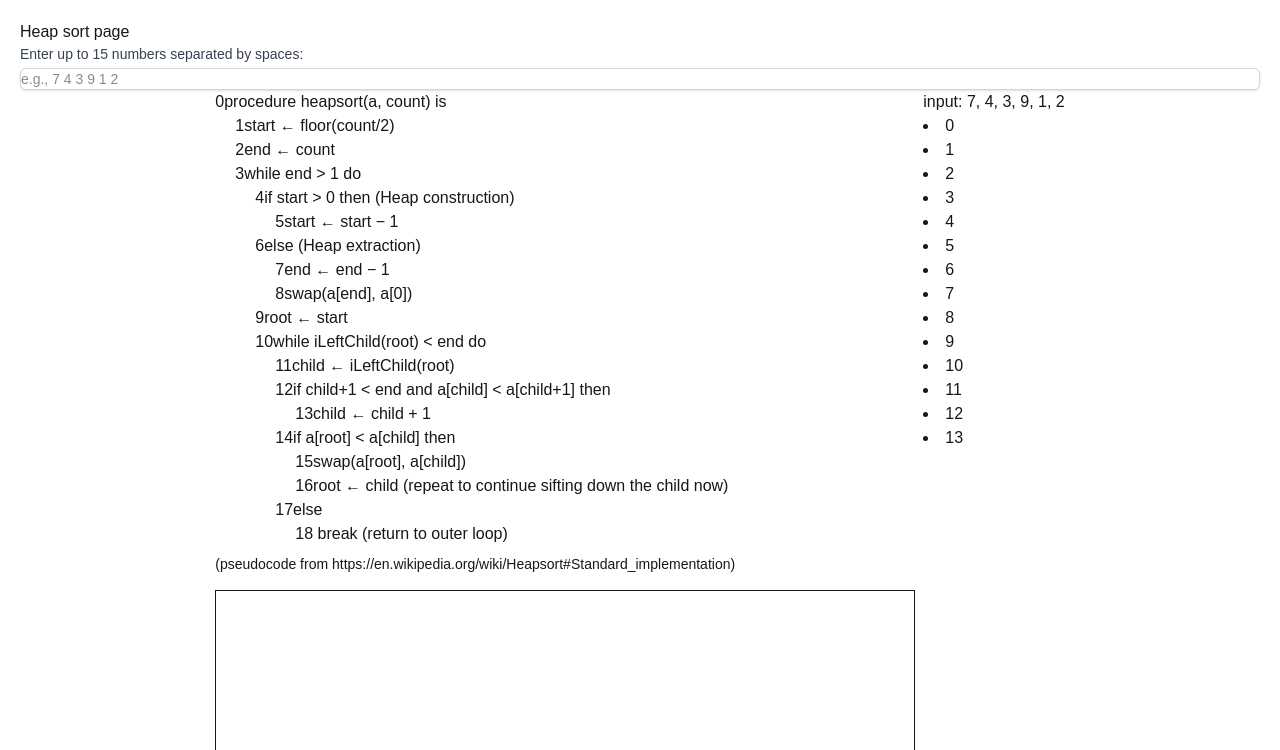
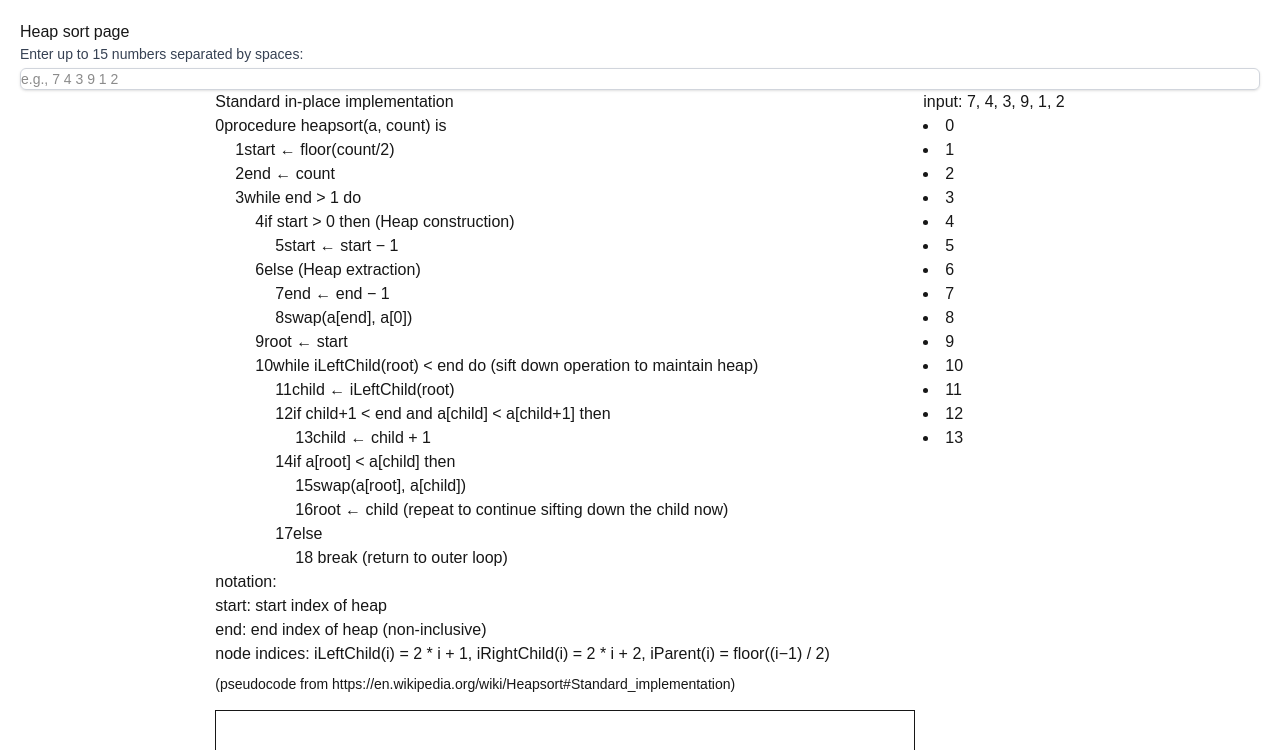
Before and after one commit to angihe93/algo-app, a Next.js app: page /heapsort in a window 1280 px wide. Shown: the top 750 px of the page. Built offline with nearby package versions, Linux system fonts and the light colour scheme.

Commit message:
algo info, notation

```diff
--- a/src/app/codeStrings.ts
+++ b/src/app/codeStrings.ts
@@ -13,7 +13,7 @@ export const heapsortCode: CodeLine[] = [
     { stepNum: 8, indents: 3, codeStr: "swap(a[end], a[0])" },
     //   { codeStr: "        (The following is siftDown(a, start, end))" },
     { stepNum: 9, indents: 2, codeStr: "root ← start" },
-    { stepNum: 10, indents: 2, codeStr: "while iLeftChild(root) < end do" },
+    { stepNum: 10, indents: 2, codeStr: "while iLeftChild(root) < end do    (sift down operation to maintain heap)" },
     { stepNum: 11, indents: 3, codeStr: "child ← iLeftChild(root)" },
     //   { codeStr: "            (If there is a right child and that child is greater)" },
     { stepNum: 12, indents: 3, codeStr: "if child+1 < end and a[child] < a[child+1] then" },
--- a/src/app/heapsort/page.tsx
+++ b/src/app/heapsort/page.tsx
@@ -273,12 +273,19 @@ export default function HeapSortPage() {
             <div className="flex gap-2 justify-center text-left">
                 <div>
                     <ul>
+                        <h3>Standard in-place implementation</h3>
                         {heapsortCode.map((line, idx) => (
                             <li key={idx} style={{ paddingLeft: `${line.indents * 20}px` }}>
                                 {line.stepNum}{line.codeStr}
                                 {/* {steps.find((i) => i.line === 1)?.assignedValue} */}
                             </li>
                         ))}
+                        <p>notation:</p>
+                        <ul>
+                            <li>start: start index of heap</li>
+                            <li>end: end index of heap (non-inclusive)</li>
+                            <li>node indices: iLeftChild(i) = 2 * i + 1, iRightChild(i) = 2 * i + 2, iParent(i) = floor((i−1) / 2)</li>
+                        </ul>
                         <p className="mt-2 text-sm">(pseudocode from https://en.wikipedia.org/wiki/Heapsort#Standard_implementation)</p>
                     </ul>
                     <svg width={treeWidth} height={levelHeight * 5} className="border p-5 mt-4">
```
